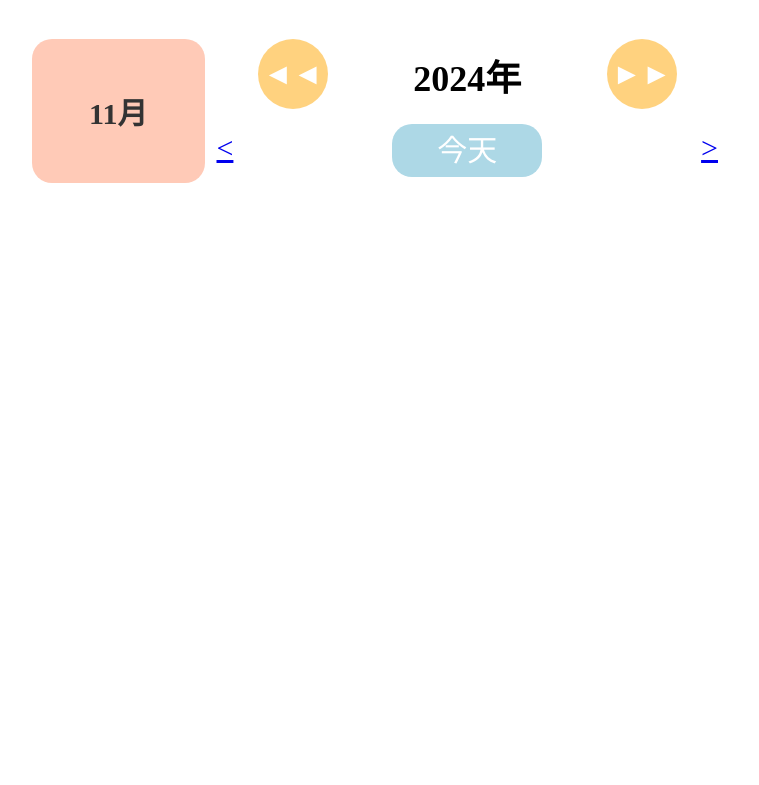
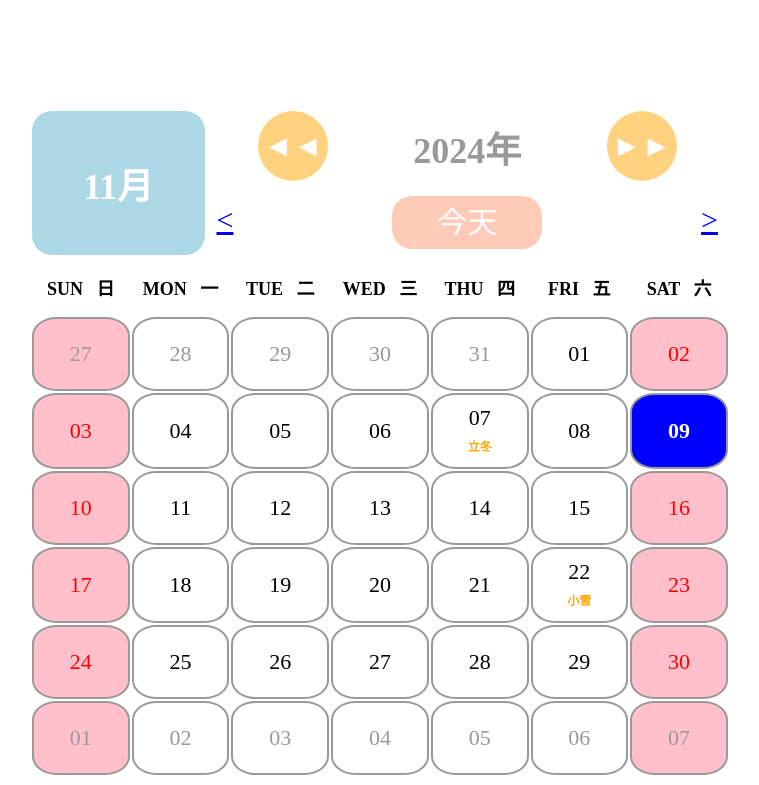
Before and after one commit to sandy0v0/11304-PHP, a PHP site: page /calendar.php in a window 1280 px wide. Shown: the part 744-1529 px from the top of the page, without its empty margins (260-1019 px from the left). Before the commit the page ends 927 px from the top, so only its background shows below. Run offline with PHP 8.4, Linux system fonts and the light colour scheme.

Commit message:
月份版面調整+CSS版面+顏色調整

```diff
--- a/calendar.php
+++ b/calendar.php
@@ -76,7 +76,8 @@
     /* 設定按鈕的樣式 */
     .today-link1 {
     padding: 10px 45px 10px; /* 按鈕的內邊距 */
-    background-color: lightblue; /* 按鈕的背景顏色 */
+    /* background-color: lightblue;  */
+    background: rgba(255, 150, 113, 0.5);
     color: white; /* 按鈕的文字顏色 */
     text-decoration: none; /* 取消超鏈接的下劃線 */
     border-radius: 20px; /* 按鈕的圓角效果 */
@@ -119,9 +120,10 @@
 
     /* 調整月份的字體大小 */
     .month {
-        color: #333;
+        color: white;
         font-size: 30px;
-        background: rgba(255, 150, 113, 0.5);
+        background-color: lightblue;
+        /* background: rgba(255, 150, 113, 0.5); */
         border-radius: 20px;
         padding: 10px 20px;
         font-weight: bold;
@@ -284,17 +286,24 @@ for($i=0;$i<6;$i++){
 
 <br>
 <br>
+<br>
+<br>
+<br>
+<br>
+
+
+
 
 <div class='nav'>
     <table style="width:100%">
         <tr>
-            <td class="month" rowspan="2">
+            <td class="month" rowspan="2" style="font-size: 36px;">
                 <?php echo " {$month}月";?>
             </td>
             <td class="nextYear">
                 <a href="calendar.php?year=<?=$prevYearMonth;?>&month=<?=$month;?>">◄◄</a>
             </td>
-            <td style="font-size: 36px; font-weight: bold;">
+            <td style="font-size: 36px; color: #999; font-weight: bold;">
                 <?php echo "{$year}年" ;?>
             </td>
             <td class="nextYear">
@@ -319,6 +328,130 @@ for($i=0;$i<6;$i++){
     </table>
 </div>
 
+</table>
+
+
+<?php
+
+if(isset($_GET['month'])){
+    $month=$_GET['month']; // 如果有指定月份，使用它
+}else{
+    $month=date("m"); // 否則使用當前月份
+}
+
+if (isset($_GET['year'])) {
+    $year = $_GET['year'];
+} else {
+    $year = date("Y");
+}
+
+// 計算前一個月和前一年的月份
+if($month-1<1){
+    $prevMonth=12;
+    $prevYear=$year-1;
+}else{
+    $prevMonth=$month-1;
+    $prevYear=$year;
+}
+
+// 計算下一個月和後一年的月份
+if($month+1>12){
+    $nextMonth=1;
+    $nextYear=$year+1;
+}else{
+    $nextMonth=$month+1;
+    $nextYear=$year;
+}
+
+// 計算前一年與後一年
+$prevYearMonth = $year - 1;
+$nextYearMonth = $year + 1;
+
+$spDate=[
+'2024-11-07'=>"立冬",
+'2024-06-10' => "端午節",
+'2024-09-17' => "中秋節",
+'2025-05-31' => "端午節",
+'2025-10-06' => "中秋節",
+'2026-06-19' => "端午節",
+'2026-09-25' => "中秋節",
+'2024-11-22'=>"小雪"
+];
+
+$holidays = [
+'01-01' => "元旦",
+'02-10' => "農曆新年",
+'04-04' => "兒童節",
+'04-05' => "清明節",
+'05-01' => "勞動節",
+'10-10' => "國慶日",
+];
+
+?>
+
+<table>
+<tr>
+    <!-- <td></td> -->
+    <th>SUN &nbsp; 日</th>
+    <th>MON &nbsp; 一</th>
+    <th>TUE &nbsp; 二</th>
+    <th>WED &nbsp; 三</th>
+    <th>THU &nbsp; 四</th>
+    <th>FRI &nbsp; 五</th>
+    <th>SAT &nbsp; 六</th>
+</tr>
+
+<?php
+
+ // 計算當月的第一天
+$firstDay="{$year}-{$month}-1";
+/* $firstDay=date("Y-m-1"); */
+$firstDayTime=strtotime($firstDay); // 將第一天轉換成時間戳
+$firstDayWeek=date("w",$firstDayTime); // 獲取第一天是星期幾
+
+// 逐行顯示每一天
+for($i=0;$i<6;$i++){
+    echo "<tr>";
+    // echo "<td>";
+    // echo $i+1; //顯示週數
+    // echo "</td>";
+    for($j=0;$j<7;$j++){
+        //echo "<td class='holiday'>";
+        // 計算這個格子中的日期
+        $cell=$i*7+$j -$firstDayWeek;
+        $theDayTime=strtotime("$cell days".$firstDay);
+
+        //所需樣式css判斷（假日、非當月等）
+        $theMonth=(date("m",$theDayTime)==date("m",$firstDayTime))?'':'grey-text';
+        $isToday=(date("Y-m-d",$theDayTime)==date("Y-m-d"))?'today':'';
+        $w=date("w",$theDayTime);
+        $isHoliday=($w==0 || $w==6)?'holiday':''; // 假日（星期六和星期天）
+
+        //顯示日期
+        echo "<td class='$isHoliday $theMonth $isToday'>";
+        echo date("d",$theDayTime);
+
+        //如果有特定日期程式撰寫
+        if(isset($spDate[date("Y-m-d",$theDayTime)])){
+            echo "<br><span class='sp-date'>{$spDate[date("Y-m-d",$theDayTime)]}</span>";
+        }
+
+        //國定假日程式撰寫(如果想要改成不同顏色，要再上面新增CSS判斷)
+        //目前是農曆的節日要再另外設計
+        if(isset($holidays[date("m-d",$theDayTime)])){
+            echo "<br><span class='holiday-text'>{$holidays[date("m-d",$theDayTime)]}</span>";
+        }
+
+
+        echo "</td>";
+
+    }
+    echo "</tr>"; // 結束一行
+}
+
+?>
+
+</table>
 
 
 </html>
```
Also changed, not shown: images/images.jfif (added).
